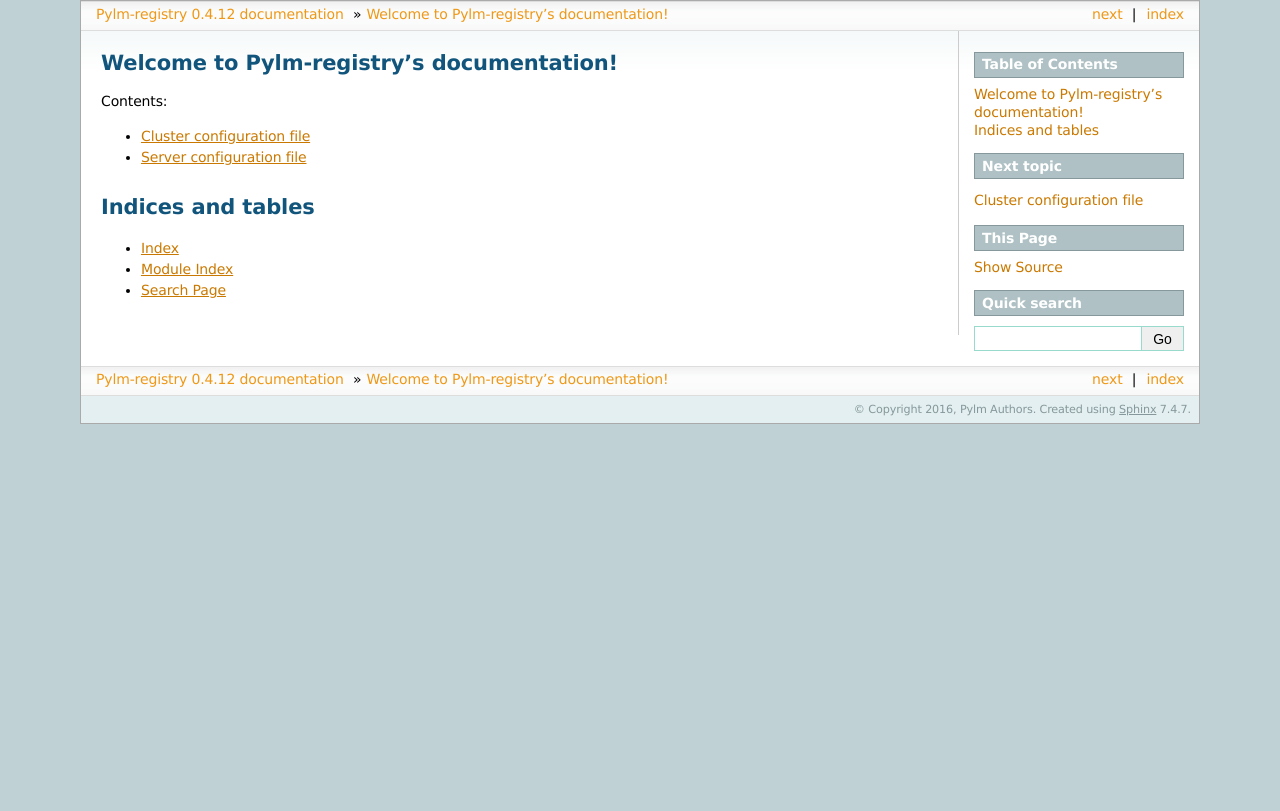
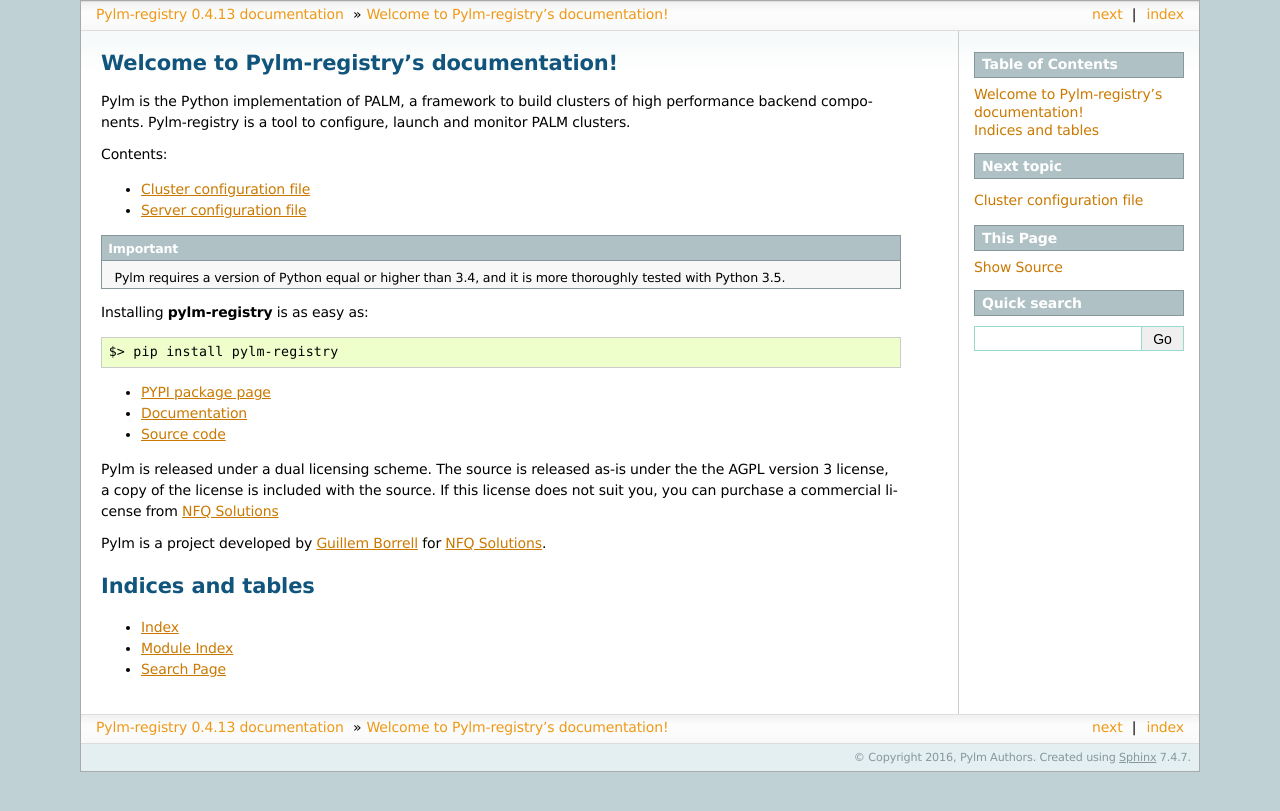
Before and after one commit to nfqsolutions/pylm-registry, a Sphinx documentation site: the page built from docs/source/index.rst, in a window 1280 px wide. Shown: the top 811 px of the page. Built offline with Sphinx 7.4.7, drawn with Linux system fonts in a browser that asks for light colours.

Commit message:
Added start page

```diff
--- a/docs/source/index.rst
+++ b/docs/source/index.rst
@@ -6,6 +6,10 @@
 Welcome to Pylm-registry's documentation!
 =========================================
 
+Pylm is the Python implementation of PALM, a framework to build
+clusters of high performance backend components. Pylm-registry is a tool to
+configure, launch and monitor PALM clusters.
+
 .. toctree::
    :maxdepth: 2
    :caption: Contents:
@@ -13,7 +17,31 @@ Welcome to Pylm-registry's documentation!
    cluster_configuration
    server_configuration
 
+.. important::
 
+    Pylm requires a version of Python equal or higher than 3.4, and it is more
+    thoroughly tested with Python 3.5.
+
+Installing **pylm-registry** is as easy as:
+
+.. code-block:: bash
+
+   $> pip install pylm-registry
+
+* `PYPI package page <https://pypi.python.org/pypi/pylm-registry/>`_
+
+* `Documentation <http://pylm-registry.readthedocs.io/en/latest/>`_
+
+* `Source code <https://github.com/nfqsolutions/pylm-registry>`_
+
+Pylm is released under a dual licensing scheme. The source is released
+as-is under the the AGPL version 3 license, a copy of the license is
+included with the source. If this license does not suit you,
+you can purchase a commercial license from `NFQ Solutions
+<http://nfqsolutions.com>`_
+
+Pylm is a project developed by `Guillem Borrell <http://guillemborrell.es>`_
+for `NFQ Solutions <http://nfqsolutions.com>`_.
 
 Indices and tables
 ==================
--- a/setup.py
+++ b/setup.py
@@ -40,7 +40,7 @@ setup(
     name='pylm-registry',
     description='Registry service to configure clusters of PALM components',
     long_description=long_description,
-    version="0.4.12",
+    version="0.4.13",
     author="See AUTHORS file",
     author_email="solutions@nfq.es",
     packages=[
@@ -49,7 +49,8 @@ setup(
         'pylm.registry.static',
         'pylm.registry.clients',
         'pylm.registry.handlers',
-        'pylm.registry.handlers.persistency'
+        'pylm.registry.handlers.persistency',
+        'pylm.registry.messages'
         ],
     classifiers=['Development Status :: 3 - Alpha',
                  'Environment :: Console',
```
